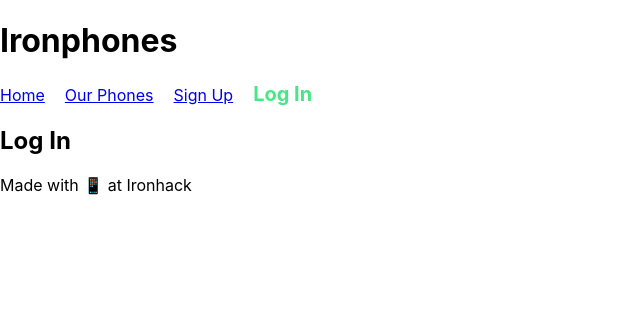
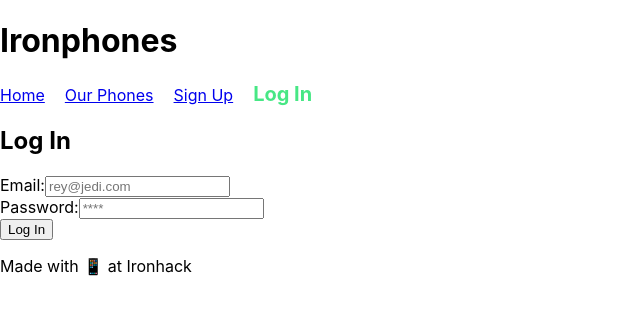
Before and after one commit to ironhack-paris-webdev-october-2018/ironphones-client, a React (Create React App) app: page /login-page in a window 1280 px wide. Shown: the top 314 px of the page, without its empty margins (0-640 px from the left). Built offline with nearby package versions, Linux system fonts and the light colour scheme.

Commit message:
Add login form

```diff
--- a/src/components/LoginPage.js
+++ b/src/components/LoginPage.js
@@ -1,10 +1,64 @@
 import React, { Component } from "react";
+import axios from "axios";
+import { Redirect } from "react-router-dom";
 
 class LoginPage extends Component {
+  constructor(props) {
+    super(props);
+
+    this.state = {
+      email: "",
+      originalPassword: "",
+      currentUser: null,
+    };
+  }
+
+  genericSync(event) {
+    const { name, value } = event.target;
+    this.setState({ [name]: value });
+  }
+
+  handleSubmit(event) {
+    event.preventDefault();
+
+    axios.post("http://localhost:5555/api/login", this.state)
+      .then(response => {
+        console.log("Login Page", response.data);
+        const { userDoc } = response.data;
+        this.setState({ currentUser: userDoc });
+      })
+      .catch(err => {
+        console.log("Login Page ERROR", err);
+        alert("Sorry! Something went wrong.");
+      });
+  }
+
   render() {
+    if (this.state.currentUser) {
+      return <Redirect to="/phone-list" />
+    }
+
     return (
       <section className="LoginPage">
         <h2>Log In</h2>
+
+        <form onSubmit={event => this.handleSubmit(event)}>
+          <label>
+            Email:
+            <input value={this.state.email}
+                onChange={event => this.genericSync(event)}
+                type="email" name="email" placeholder="rey@jedi.com" />
+          </label>
+
+          <label>
+            Password:
+            <input value={this.state.originalPassword}
+                onChange={event => this.genericSync(event)}
+                type="password" name="originalPassword" placeholder="****" />
+          </label>
+
+          <button>Log In</button>
+        </form>
       </section>
     );
   }
```
